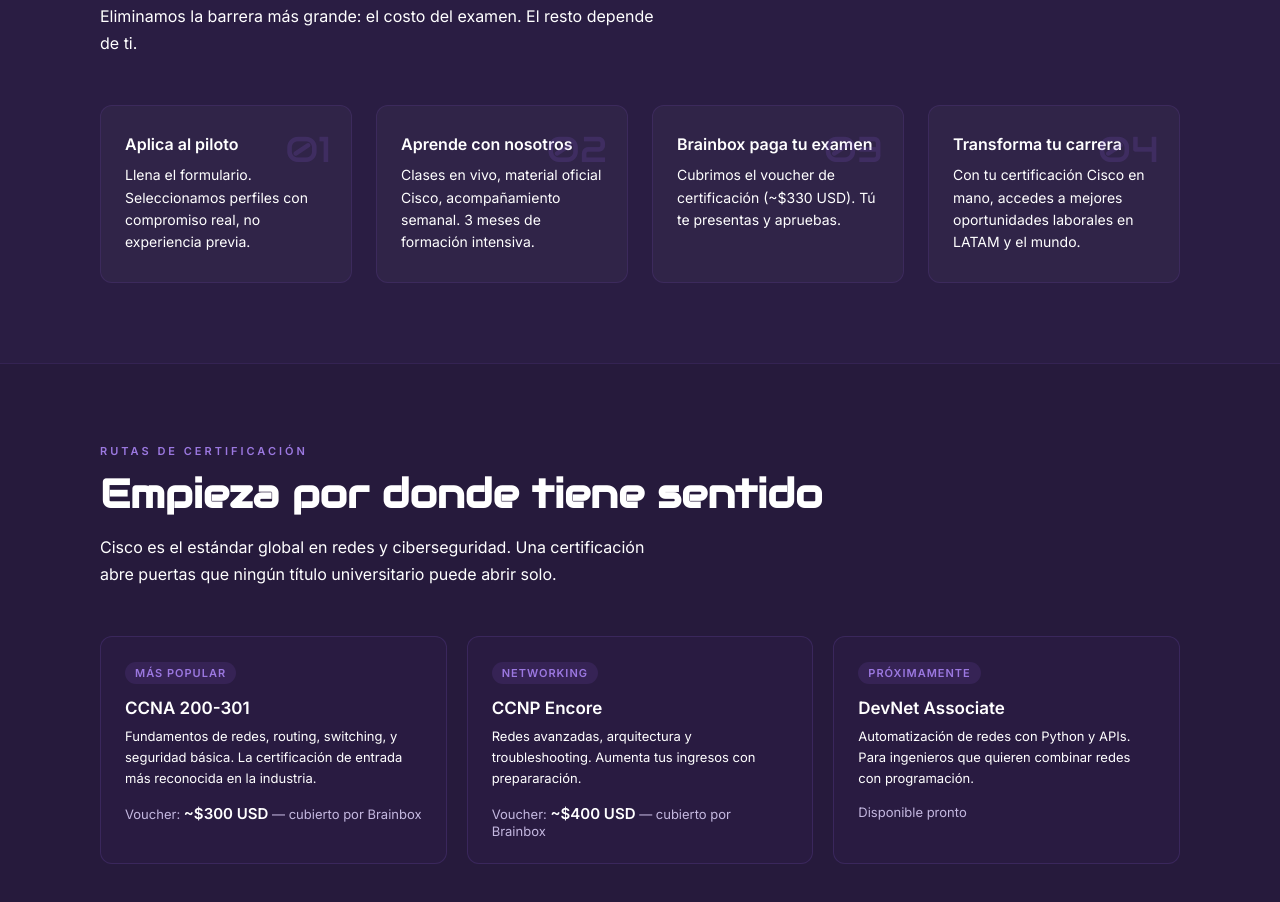
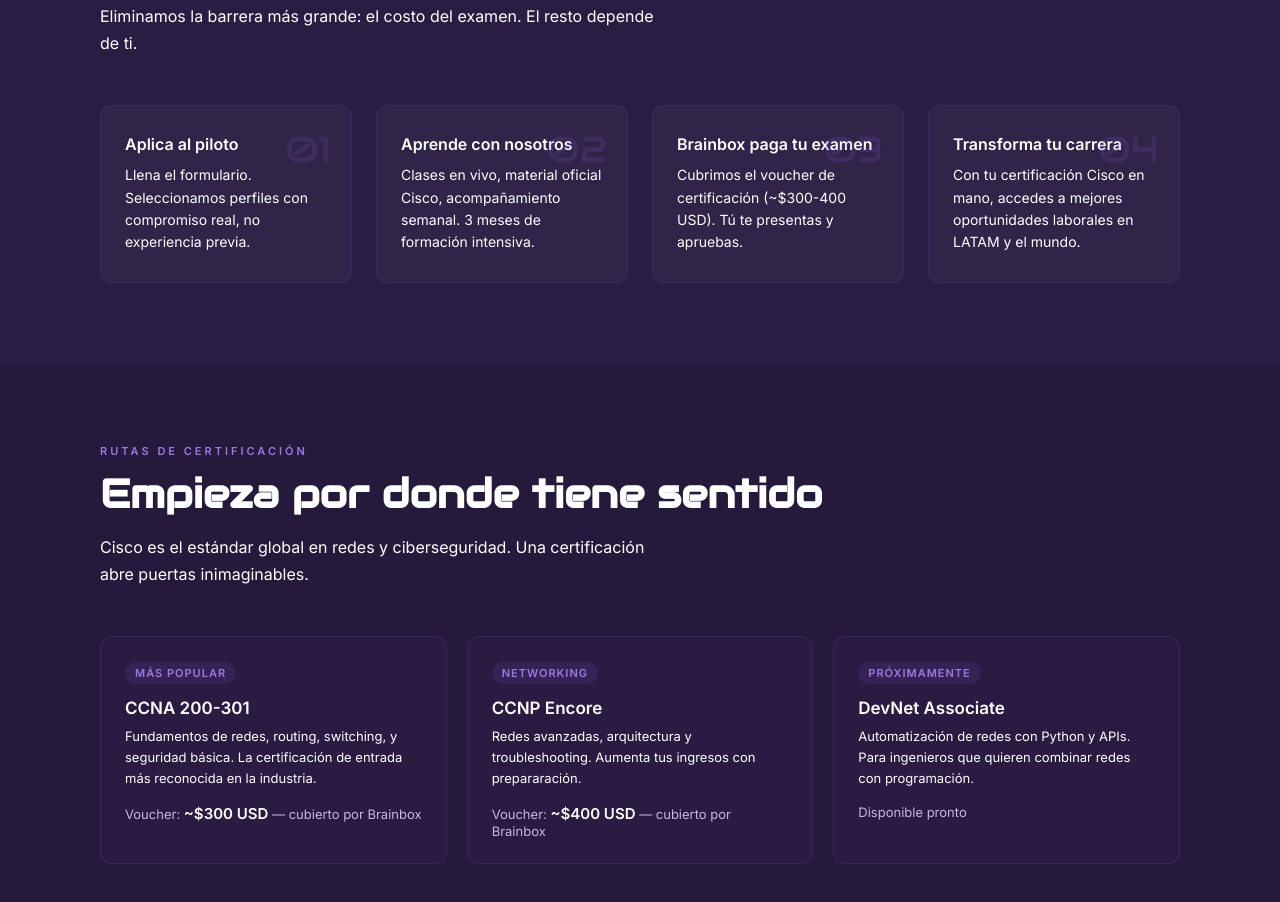
Before and after one commit to Brainboxlatam/brainboxlatam-web, a plain HTML site: page index.html in a window 1280 px wide. Shown: the part 1011-1913 px from the top of the page. Drawn offline with Linux system fonts and the light colour scheme.

Commit message:
Modify country list and exam cost in index.html
Updated country options and certification exam cost details.

```diff
--- a/index.html
+++ b/index.html
@@ -107,12 +107,14 @@ footer p{font-size:13px;color:var(--white)}
         <select class="country" name="pais" required>
           <option value="" disabled selected>Tu país</option>
           <option>Costa Rica</option>
+          <option>Nicaragua</option>
+          <option>Panamá</option>
+          <option>Guatemala</option>
           <option>México</option>
           <option>Colombia</option>
           <option>Perú</option>
           <option>Chile</option>
           <option>Argentina</option>
-          <option>Guatemala</option>
           <option>Ecuador</option>
           <option>Otro</option>
         </select>
@@ -147,7 +149,7 @@ footer p{font-size:13px;color:var(--white)}
     <div class="steps">
       <div class="step"><div class="step-num">01</div><h3>Aplica al piloto</h3><p>Llena el formulario. Seleccionamos perfiles con compromiso real, no experiencia previa.</p></div>
       <div class="step"><div class="step-num">02</div><h3>Aprende con nosotros</h3><p>Clases en vivo, material oficial Cisco, acompañamiento semanal. 3 meses de formación intensiva.</p></div>
-      <div class="step"><div class="step-num">03</div><h3>Brainbox paga tu examen</h3><p>Cubrimos el voucher de certificación (~$330 USD). Tú te presentas y apruebas.</p></div>
+      <div class="step"><div class="step-num">03</div><h3>Brainbox paga tu examen</h3><p>Cubrimos el voucher de certificación (~$300-400 USD). Tú te presentas y apruebas.</p></div>
       <div class="step"><div class="step-num">04</div><h3>Transforma tu carrera</h3><p>Con tu certificación Cisco en mano, accedes a mejores oportunidades laborales en LATAM y el mundo.</p></div>
     </div>
   </div>
@@ -157,7 +159,7 @@ footer p{font-size:13px;color:var(--white)}
   <div class="section-inner">
     <div class="section-tag">Rutas de certificación</div>
     <h2>Empieza por donde tiene sentido</h2>
-    <p class="section-sub">Cisco es el estándar global en redes y ciberseguridad. Una certificación abre puertas que ningún título universitario puede abrir solo.</p>
+    <p class="section-sub">Cisco es el estándar global en redes y ciberseguridad. Una certificación abre puertas inimaginables.</p>
     <div class="certs-grid">
       <div class="cert-card"><div class="cert-badge">Más popular</div><h3>CCNA 200-301</h3><p>Fundamentos de redes, routing, switching, y seguridad básica. La certificación de entrada más reconocida en la industria.</p><div class="cert-price">Voucher: <strong>~$300 USD</strong> — cubierto por Brainbox</div></div>
       <div class="cert-card"><div class="cert-badge">Networking</div><h3>CCNP Encore</h3><p>Redes avanzadas, arquitectura y troubleshooting. Aumenta tus ingresos con prepararación.</p><div class="cert-price">Voucher: <strong>~$400 USD</strong> — cubierto por Brainbox</div></div>
```
